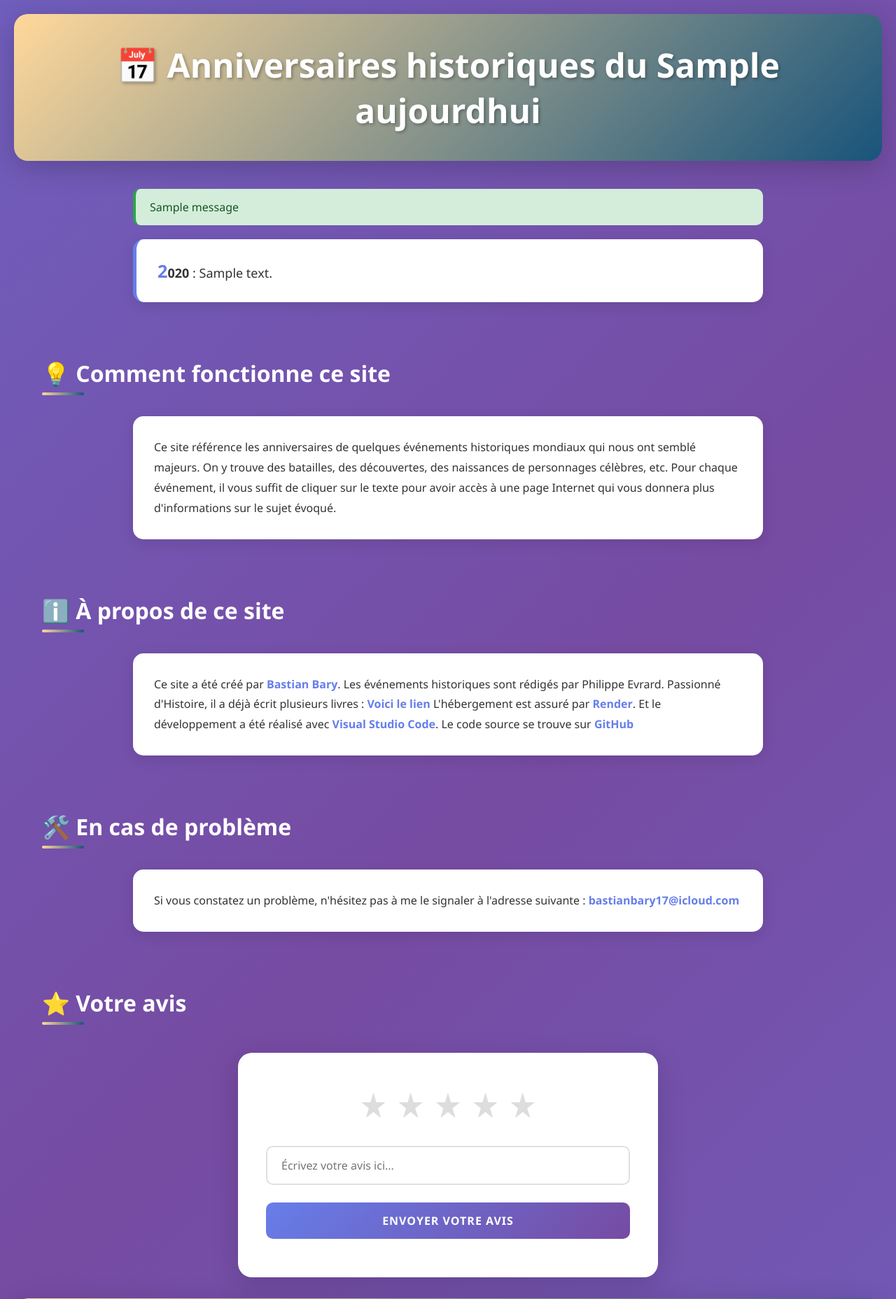
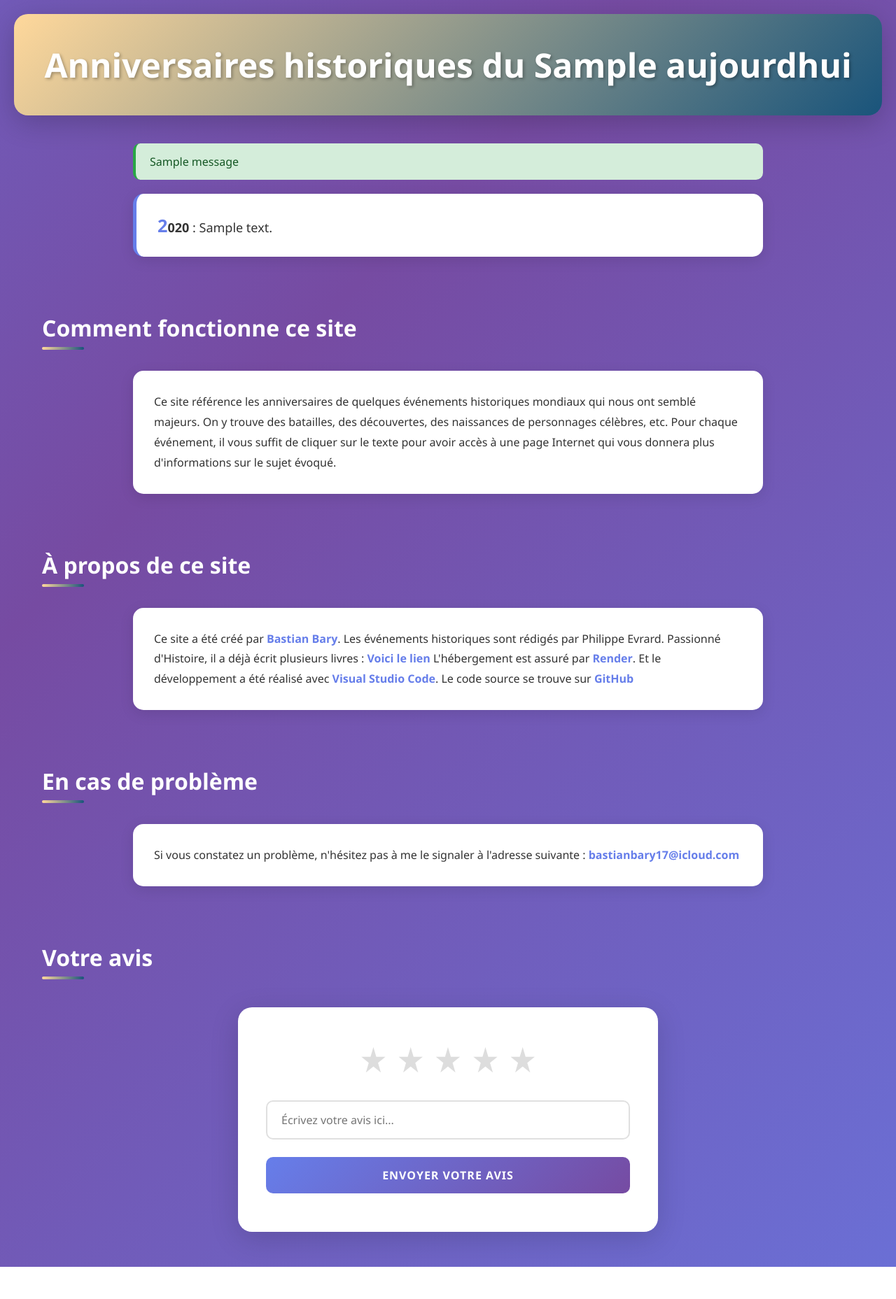
Before and after one commit to babadu17/-v-nement-du-jour, a Flask app: template templates/index.html in a window 1280 px wide. Shown: the top 1857 px of the page at 70% size. After the commit the page ends 1811 px from the top, so only its background shows below. Run offline with Flask 3, Linux system fonts and the light colour scheme; the template is opened without the code that fills it: most values are stand-ins (such as "Sample title", 1, 10 or a date in 2020); one stand-in notice (Sample message) is shown; some libraries are stand-ins or nearby versions.

Commit message:
Remove emojis from headings in index.html

```diff
--- a/templates/index.html
+++ b/templates/index.html
@@ -10,7 +10,7 @@
     </head>
     <body>
         <header>
-            <p>📅 Anniversaires historiques du {{ aujourdhui }}</p>
+            <p>Anniversaires historiques du {{ aujourdhui }}</p>
         </header>
 
         {% with messages = get_flashed_messages(with_categories=true) %}
@@ -40,7 +40,7 @@
                 </div>
             {% endif %}
 
-            <h2>💡 Comment fonctionne ce site</h2>
+            <h2>Comment fonctionne ce site</h2>
             <p class="text">
                 Ce site référence les anniversaires de quelques événements historiques mondiaux qui nous ont semblé majeurs.
                 On y trouve des batailles, des découvertes, des naissances de personnages célèbres, etc.
@@ -48,7 +48,7 @@
                 donnera plus d'informations sur le sujet évoqué.
             </p>
 
-            <h2>ℹ️ À propos de ce site</h2>
+            <h2>À propos de ce site</h2>
             <p class="text">
                 Ce site a été créé par <a href="https://mes-site.onrender.com" target="_blank">Bastian Bary</a>.
                 Les événements historiques sont rédigés par Philippe Evrard.
@@ -58,98 +58,13 @@
                 Le code source se trouve sur <a href="https://github.com/babadu17/evenement-du-jour" target="_blank">GitHub</a>
             </p>
 
-            <h2>🛠️ En cas de problème</h2>
+            <h2>En cas de problème</h2>
             <p class="text">
                 Si vous constatez un problème, n'hésitez pas à me le signaler à l'adresse suivante :
                 <a href="mailto:bastianbary17@icloud.com">bastianbary17@icloud.com</a>
             </p>
 
-            <h2>⭐ Votre avis</h2>
-            <form action="/enregistrer_avis" method="post" class="avis">
-                <div id="stars">
-                    <span class="star" data-value="1">★</span>
-                    <span class="star" data-value="2">★</span>
-                    <span class="star" data-value="3">★</span>
-                    <span class="star" data-value="4">★</span>
-                    <span class="star" data-value="5">★</span>
-                </div>
-
-                <input type="hidden" name="note" id="note-value">
-                <input type="text" name="avis" placeholder="Écrivez votre avis ici..." required><br>
-                <input id="avis" type="submit" value="Envoyer votre avis">
-            </form>
-        </main>
-
-        <p id="resultat" class="cacher">Note : 0 étoile(s)</p>
-        <script src="{{ url_for('static', filename='script.js') }}"></script>
-    </body>
-</html><!DOCTYPE html>
-<html lang="fr">
-    <head>
-        <meta charset="UTF-8">
-        <meta name="viewport" content="width=device-width, initial-scale=1.0">
-        <title>Anniversaire historique du jour</title>
-        <link rel="stylesheet" href="{{ url_for('static', filename='style.css') }}">
-        <link rel="icon" href="static/icon.png">
-        <meta name="description" content="Anniversaires d'événements historiques du jour">
-    </head>
-    <body>
-        <header>
-            <p>📅 Anniversaires historiques du {{ aujourdhui }}</p>
-        </header>
-
-        {% with messages = get_flashed_messages(with_categories=true) %}
-            {% if messages %}
-                <div class="flash-messages">
-                    {% for category, message in messages %}
-                        <div class="flash {{ category }}">{{ message }}</div>
-                    {% endfor %}
-                </div>
-            {% endif %}
-        {% endwith %}
-
-        <main>
-            {% for event in events %}
-                <a href="{{ event.link }}" target="_blank" class="evenement">
-                    <div>
-                        <p><strong>{{ event.year }}</strong> : {{ event.text }}</p>
-                    </div>
-                </a>
-            {% endfor %}
-
-            {% if not events %}
-                <div class="evenement">
-                    <div>
-                        <p>Aucun événement enregistré aujourd'hui</p>
-                    </div>
-                </div>
-            {% endif %}
-
-            <h2>💡 Comment fonctionne ce site</h2>
-            <p class="text">
-                Ce site référence les anniversaires de quelques événements historiques mondiaux qui nous ont semblé majeurs.
-                On y trouve des batailles, des découvertes, des naissances de personnages célèbres, etc.
-                Pour chaque événement, il vous suffit de cliquer sur le texte pour avoir accès à une page Internet qui vous
-                donnera plus d'informations sur le sujet évoqué.
-            </p>
-
-            <h2>ℹ️ À propos de ce site</h2>
-            <p class="text">
-                Ce site a été créé par <a href="https://mes-site.onrender.com" target="_blank">Bastian Bary</a>.
-                Les événements historiques sont rédigés par Philippe Evrard.
-                Passionné d'Histoire, il a déjà écrit plusieurs livres : <a href="https://www.thebookedition.com/fr/#307a/fullscreen/product/f[brand][]=Philippe+Evrard&m=and&p=2&q=Philippe+Evrard" target="_blank">Voici le lien</a>
-                L'hébergement est assuré par <a href="https://render.com" target="_blank">Render</a>.
-                Et le développement a été réalisé avec <a href="https://code.visualstudio.com" target="_blank">Visual Studio Code</a>.
-                Le code source se trouve sur <a href="https://github.com/babadu17/evenement-du-jour" target="_blank">GitHub</a>
-            </p>
-
-            <h2>🛠️ En cas de problème</h2>
-            <p class="text">
-                Si vous constatez un problème, n'hésitez pas à me le signaler à l'adresse suivante :
-                <a href="mailto:bastianbary17@icloud.com">bastianbary17@icloud.com</a>
-            </p>
-
-            <h2>⭐ Votre avis</h2>
+            <h2>Votre avis</h2>
             <form action="/enregistrer_avis" method="post" class="avis">
                 <div id="stars">
                     <span class="star" data-value="1">★</span>
```
